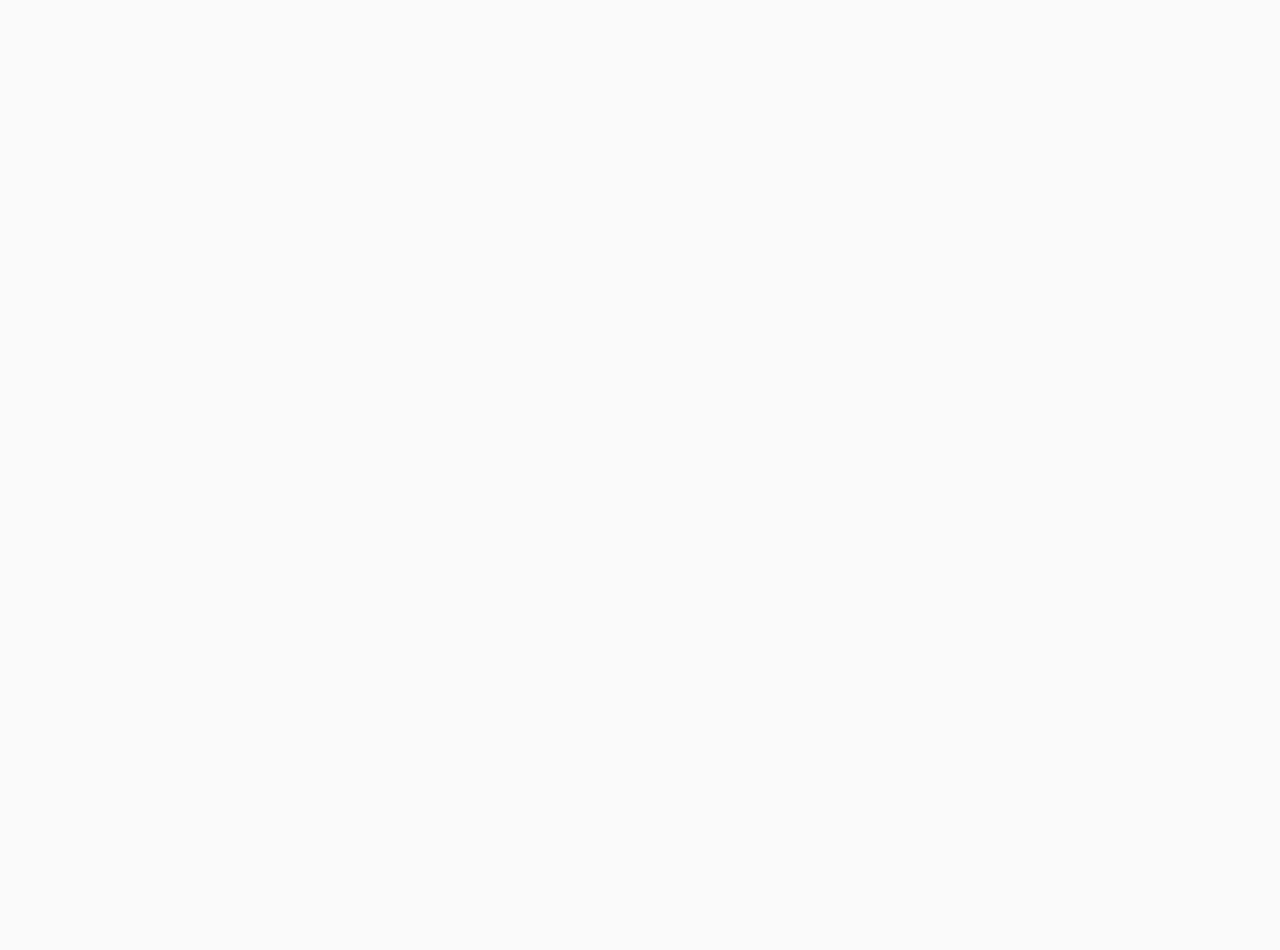
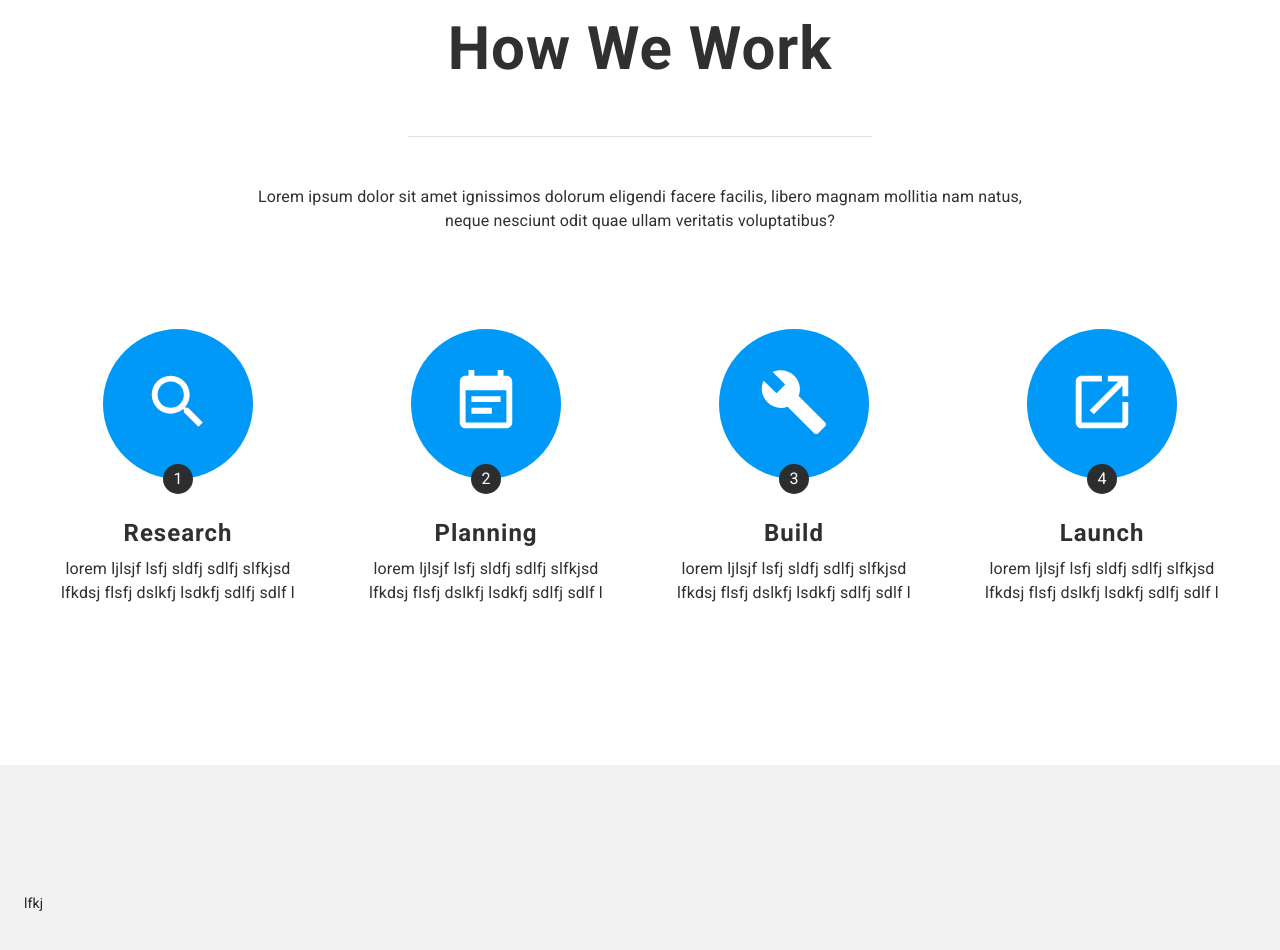
Before and after one commit to M-Afzaal-Afzal/cyber-security, a Next.js app: page / in a window 1280 px wide. Shown: the part 2980-3930 px from the top of the page. Before the commit the page ends 2862 px from the top, so only its background shows below. Built offline with nearby package versions, Linux system fonts and the light colour scheme.

Commit message:
Work section completed

```diff
--- a/pages/index.js
+++ b/pages/index.js
@@ -3,6 +3,8 @@ import {Box} from "@material-ui/core";
 import HeroSection from "../src/components/HeroSection/HeroSection";
 import FeatureSection from "../src/components/FeatureSection/FeatureSection";
 import HelpSection from "../src/components/HelpSection/HelpSection";
+import WorkSection from "../src/components/WorkSection";
+import TeamSection from "../src/components/TeamSection";
 
 const Index = () => {
     return (
@@ -10,6 +12,8 @@ const Index = () => {
             <HeroSection/>
             <FeatureSection/>
             <HelpSection/>
+            <WorkSection/>
+            <TeamSection/>
         </Box>
     );
 }
--- a/src/components/HelpSection/HelpSection.js
+++ b/src/components/HelpSection/HelpSection.js
@@ -186,7 +186,7 @@ const HelpSection = () => {
                     <Grid item xs={12} md={6} className={classes.imageBoxContainer}>
                         {/*image section */}
                         <Box className={classes.imageContainer}>
-                            <Image alt={'achievement image'} layout={'fill'} objectFit={'cover'}
+                            <Image priority alt={'achievement image'} layout={'fill'} objectFit={'cover'}
                                    src={'/achievement/1.jpg'}/>
 
                             {/* label of images*/}
--- /dev/null
+++ b/src/components/TeamSection.js
@@ -0,0 +1,24 @@
+import React from 'react';
+import {Box, Container, makeStyles} from "@material-ui/core";
+
+const  useStyles = makeStyles(theme => ({
+    teamSection: {
+        background: theme.palette.lightGray.main,
+        padding: '8rem 0'
+    },
+}))
+
+const TeamSection = () => {
+
+    const classes = useStyles();
+
+    return (
+        <Box className={classes.teamSection}>
+           <Container maxWidth={'lg'}>
+               lfkj
+           </Container>
+        </Box>
+    );
+};
+
+export default TeamSection;
--- /dev/null
+++ b/src/components/WorkSection.js
@@ -0,0 +1,150 @@
+import React from 'react';
+import {Box, Container, Grid, makeStyles, Typography} from "@material-ui/core";
+import HeadingWithDivider from "./Universal/HeadingWithDivider";
+import SearchIcon from '@material-ui/icons/Search';
+import BuildIcon from '@material-ui/icons/Build';
+import LaunchIcon from '@material-ui/icons/Launch';
+import EventNoteIcon from '@material-ui/icons/EventNote';
+
+const useStyles = makeStyles(theme => ({
+    workSection: {
+        background: theme.palette.paper,
+        padding: '8rem 0'
+    },
+    WorkTextContainer: {
+        maxWidth: '50rem',
+        margin: 'auto auto 4rem'
+    },
+    circle: {
+        width: '150px',
+        height: '150px',
+        borderRadius: '50%',
+        background: theme.palette.primary.main,
+        position: 'relative',
+        display: 'flex',
+        alignItems: 'center',
+        justifyContent: 'center',
+    },
+    shortCircle: {
+        width: '30px',
+        height: '30px',
+        borderRadius: '50%',
+        background: theme.palette.darkGray.main,
+        position: "absolute",
+        bottom: '-15px',
+        left: '50%',
+        transform: 'translateX(-50%)',
+        display: 'flex',
+        justifyContent: 'center',
+        alignItems: 'center',
+    },
+    entityContainer: {
+        padding: '2rem',
+    },
+    entityTextContainer: {
+        marginTop: '2.5rem',
+    },
+    shortCircleText: {
+        color: 'white',
+    },
+    circleImageContainer: {
+        width: '100%',
+        height:'100%',
+        position: 'relative',
+        borderRadius: '50%',
+        overflow: 'hidden',
+    },
+    entityIcon: {
+        fontSize: 70,
+        color: "white",
+    }
+}))
+
+const WorkSection = () => {
+
+    const classes = useStyles();
+
+    const entityData = [
+        {
+            id: 1,
+            title: 'Research',
+            desc: 'lorem ljlsjf lsfj sldfj sdlfj slfkjsd lfkdsj flsfj dslkfj lsdkfj sdlfj sdlf l',
+            icon: <SearchIcon className={classes.entityIcon}/>,
+        }, {
+            id: 2,
+            title: 'Planning',
+            desc: 'lorem ljlsjf lsfj sldfj sdlfj slfkjsd lfkdsj flsfj dslkfj lsdkfj sdlfj sdlf l',
+            icon: <EventNoteIcon className={classes.entityIcon}/>,
+        }, {
+            id: 3,
+            title: 'Build',
+            desc: 'lorem ljlsjf lsfj sldfj sdlfj slfkjsd lfkdsj flsfj dslkfj lsdkfj sdlfj sdlf l',
+            icon: <BuildIcon className={classes.entityIcon}/>,
+        }, {
+            id: 4,
+            title: 'Launch',
+            desc: 'lorem ljlsjf lsfj sldfj sdlfj slfkjsd lfkdsj flsfj dslkfj lsdkfj sdlfj sdlf l',
+            icon: <LaunchIcon className={classes.entityIcon}/>,
+        },
+    ]
+
+    return (
+        <Box className={classes.workSection}>
+            <Container maxWidth={'lg'}>
+                {/*  heading wiht divider   */}
+                <HeadingWithDivider heading={'How We Work'}/>
+
+                {/* text below heading*/}
+                <Box className={classes.WorkTextContainer}>
+                    <Typography align={'center'} variant={'body1'}>
+                        Lorem ipsum dolor sit amet ignissimos dolorum eligendi facere facilis, libero magnam mollitia
+                        nam natus, neque nesciunt odit quae ullam veritatis voluptatibus?
+                    </Typography>
+                </Box>
+
+                {/*    Grid for 4 process items */}
+
+                <Grid container align={'center'} justify={'center'}>
+
+                    {/* Entity Data */}
+
+                    {
+                        entityData.map(({id,title,desc,icon}) => (
+                            <Grid key={id} md={3} sm={6} item className={classes.entityContainer}>
+                                <Box className={classes.circle}>
+                                    {/* circle image*/}
+                                    {/*<Box className={classes.circleImageContainer}>*/}
+                                    {/*    <Image layout={'fill'} objectFit={'cover'} src={imageURL}/>*/}
+                                    {/*</Box>*/}
+                                    <Box>
+                                        {icon}
+                                    </Box>
+
+                                    {/* bottom short circle*/}
+                                    <Box className={classes.shortCircle}>
+                                        <Typography align={'center'} className={classes.shortCircleText} variant={'body1'}>
+                                            {id}
+                                        </Typography>
+                                    </Box>
+                                </Box>
+                                <Box className={classes.entityTextContainer}>
+                                    <Typography gutterBottom variant={'h4'}>
+                                        {title}
+                                    </Typography>
+                                    <Typography variant={'body1'}>
+                                        {desc}
+                                    </Typography>
+                                </Box>
+                            </Grid>
+                        ))
+                    }
+
+                </Grid>
+
+
+            </Container>
+        </Box>
+    );
+};
+
+export default WorkSection;
```
